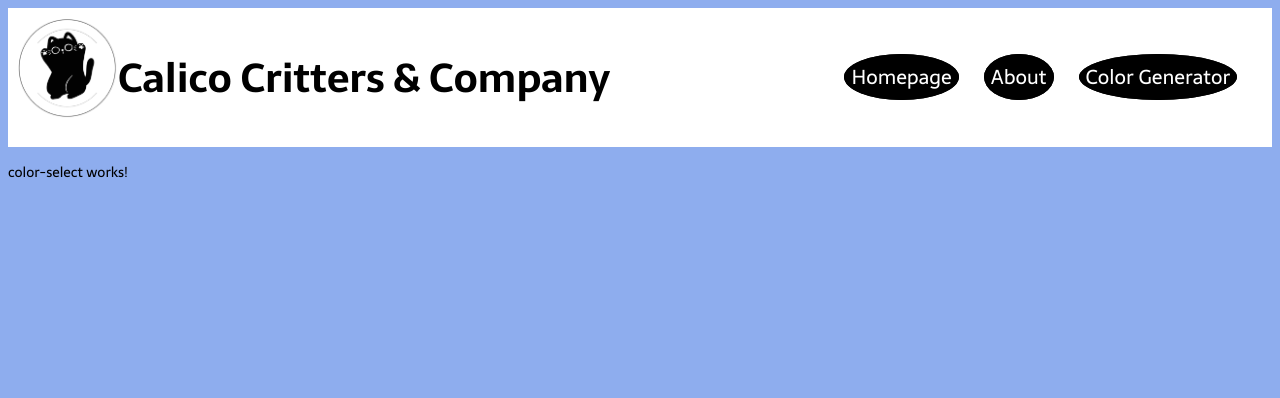
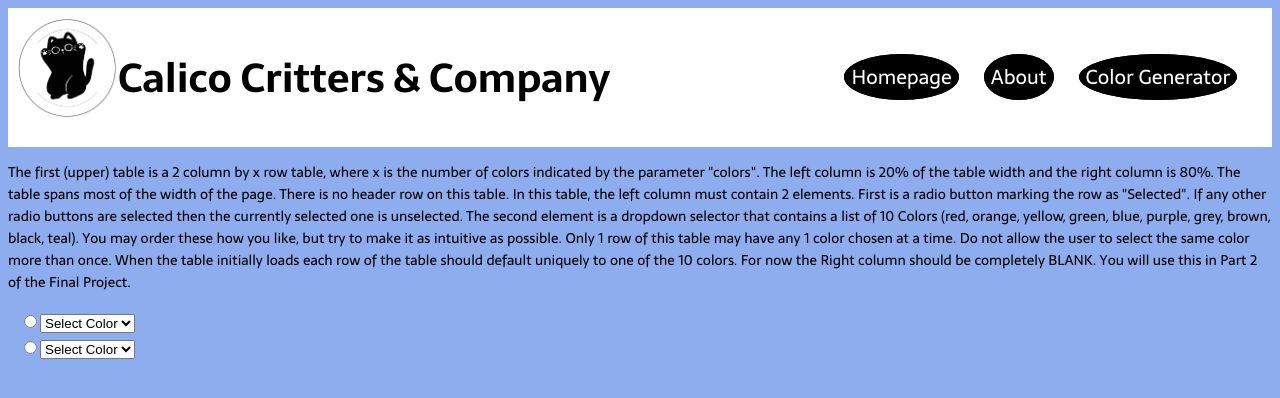
Before and after one commit to jenelisegeorge/cs312-Milestone1, an Angular app in the folder Calico-Critters/: page /color-select in a window 1280 px wide. Shown: the top 398 px of the page. Built offline with nearby package versions, Linux system fonts and the light colour scheme; a web font is replaced by a local one.

Commit message:
Update color-select.component.html

```diff
--- a/Calico-Critters/src/app/color-select/color-select.component.html
+++ b/Calico-Critters/src/app/color-select/color-select.component.html
@@ -1 +1,71 @@
-<p>color-select works!</p>
+<p>The first (upper) table is a 2 column by x row table, where x is the number of colors indicated by the parameter "colors".
+    The left column is 20% of the table width and the right column is 80%.
+    The table spans most of the width of the page.  There is no header row on this table.
+
+    In this table, the left column must contain 2 elements.
+    First is a radio button marking the row as "Selected".
+    If any other radio buttons are selected then the currently selected one is unselected.
+    The second element is a dropdown selector that contains a list of 10 Colors  (red, orange, yellow, green, blue, purple, grey, brown, black, teal). You may order these how you like, but try to make it as intuitive as possible.
+    Only 1 row of this table may have any 1 color chosen at a time.
+    Do not allow the user to select the same color more than once.
+    When the table initially loads each row of the table should default uniquely to one of the 10 colors.
+
+    For now the Right column should be completely BLANK.
+    You will use this in Part 2 of the Final Project.</p>
+
+
+    <!DOCTYPE html>
+<html>
+    <script src="https://ajax.googleapis.com/ajax/libs/angularjs/1.6.9/angular.min.js"></script>
+<body>
+
+<div ng-app="colorSelect" ng-controller="colorCtrl">
+
+<table>
+    <tr>
+
+    </tr>
+    <tr ng-repeat="color in colors">
+        <td>
+            <input type="radio" name="selectedColor" ng-model="selectedColor" ng-value="color.color">
+            <select ng-model="color.selectedColor" ng-options="c for c in colorList" ng-change="updateSelectedColor(color)">
+                <option value="">Select Color</option>
+            </select>
+        </td>
+
+        <td></td>
+    </tr>
+    <tr ng-repeat="color in colorList">
+        <td>
+            <input type="radio" name="selectedColor" ng-model="selectedColor" ng-value="color.color">
+            <select ng-model="colors" ng-options="c for c in colorList" ng-change="updateSelectedColor(color)">
+                <option value="">Select Color</option>
+
+            </select>
+        </td>
+
+        <td></td>
+    </tr>
+
+
+    </table>
+
+    </div>
+
+    <script>
+        var app = angular.module('colorSelect', []);
+        app.controller('colorCtrl', function($scope) {
+
+
+
+            $scope.colorList = ['red', 'orange', 'yellow', 'green', 'blue', 'purple', 'grey', 'brown', 'black', 'teal'];
+
+            $scope.updateSelectedColor = function(color) {
+                angular.forEach($scope.colors, function(c) {
+                    if (c !== color) {
+                        c.selectedColor = '';
+                    }
+                });
+            };
+        });
+</script>
```
